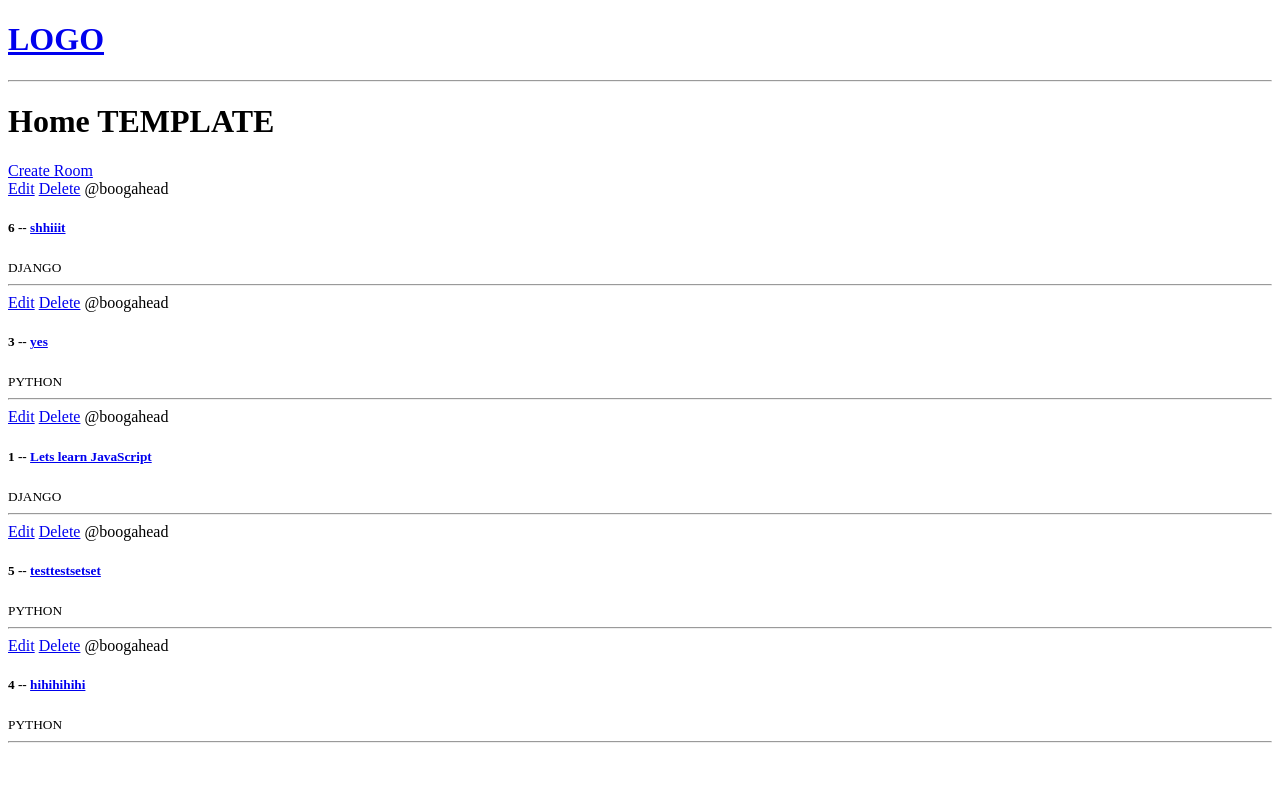
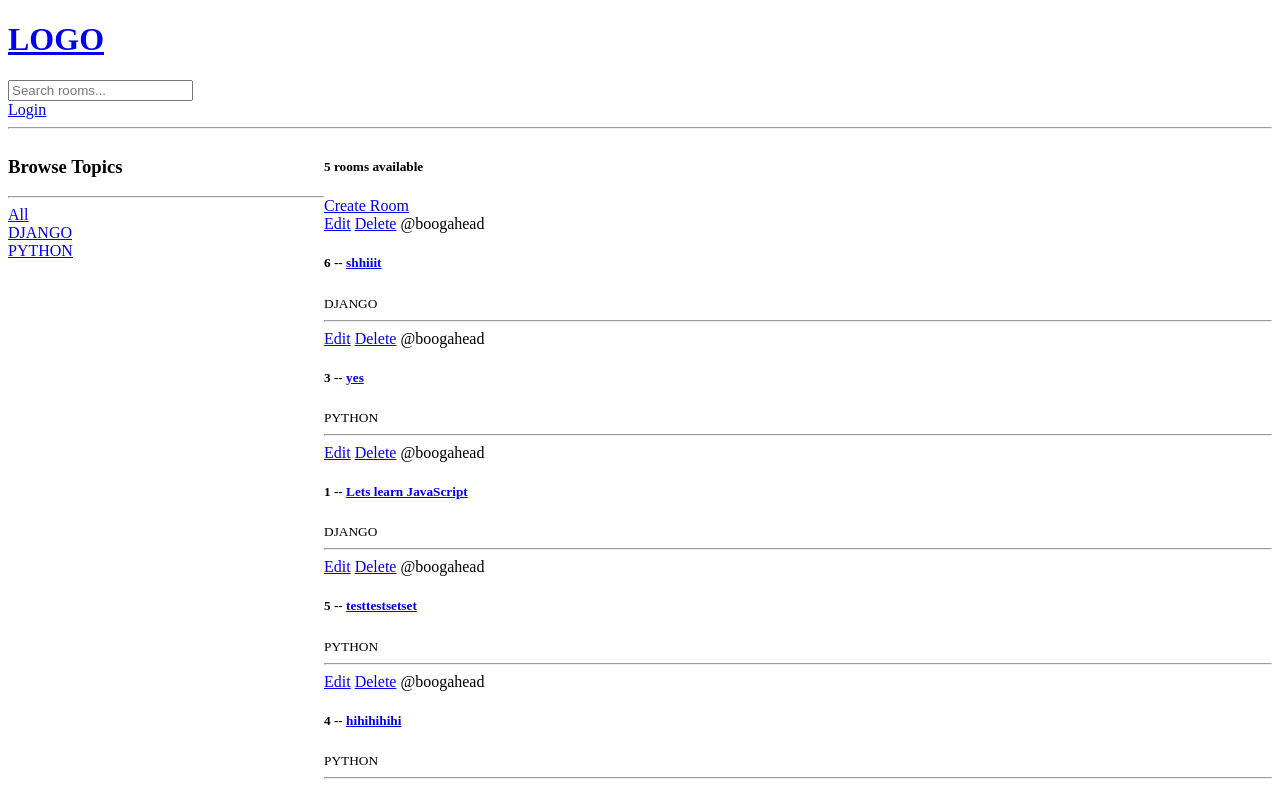
Before and after one commit to boogahead/django_mysite, a Django app: page / in a window 1280 px wide. Run offline with Django 4.2, Linux system fonts and the light colour scheme; data comes from the database, SQL or seed files in the repository; both versions use the stored data as it was after the commit.

Commit message:
user login

```diff
--- a/base/templates/base/home.html
+++ b/base/templates/base/home.html
@@ -1,11 +1,34 @@
 {% extends 'main.html' %}
 <!-- include navbar.html to show up on home.html-->
 {%block content%}
-<h1>Home TEMPLATE</h1>
-<div>
-    <a href="{% url 'create-room'%} ">Create Room</a>
+<style>
+    .home-container{
+        display: grid;
+        grid-template-columns: 1fr 3fr;
+    }
+</style>
+<!--<h1>Home TEMPLATE</h1>-->
+<div class="home-container">
+
     <div>
-       {% for room in rooms %}
+        <h3>Browse Topics</h3>
+        <hr>
+        <div>
+            <a href="{% url 'home' %}" >All</a> <!-- add topics to the ned of the link e.g. http://127.0.0.1:8000/?q=PYTHON-->
+        </div>
+
+       {% for topic in topics %}
+            <div>
+                <a href="{% url 'home' %}?q={{topic.name}}" >{{topic}}</a> <!-- add topics to the ned of the link e.g. http://127.0.0.1:8000/?q=PYTHON-->
+            </div>
+       {% endfor %}
+    </div>
+
+    <div>
+        <h5>{{room_count}} rooms available</h5>
+        <a href="{% url 'create-room'%} ">Create Room</a>
+        <div>
+            {% for room in rooms %}
             <div>
                 <a href="{% url 'update-room' room.id %}">Edit</a>
                 <a href="{% url 'delete-room' room.id %}">Delete</a>
@@ -14,7 +37,8 @@
                 <small>{{room.topic.name}}</small>
                 <hr>
             </div>
-        {%endfor%} <!--need to close for loops-->
+            {% endfor %} <!--need to close for loops-->
+        </div>
     </div>
 </div>
 {%endblock content%}
--- a/base/urls.py
+++ b/base/urls.py
@@ -3,7 +3,10 @@ from django.urls import path
 from . import views
 
 urlpatterns=[
+
     path('',views.home,name="home"),
+
+    path('login/',views.loginPage,name="Login"),
     path('room/<str:pk>/',views.room,name="room"),
     # ^  pass the id  now you can write like /room/777(id value)
     path('create-room/',views.createRoom,name="create-room"),
--- a/base/views.py
+++ b/base/views.py
@@ -1,7 +1,8 @@
 from django.shortcuts import render,redirect
-from .models import Room
+from .models import Room,Topic
 from django.http import HttpResponse
 from .forms import RoomForm
+from django.db.models import Q
 # Create your views here.
 #function / classes deals with what something people will see if they go to certain url
 
@@ -11,9 +12,24 @@ from .forms import RoomForm
 #    {'id':3,'name':'Frontend Developers'},
 #]
 
+def loginPage():
+    context={}
+    return render(request,'base/login_register.html',context)
+
 def home(request):
-    rooms=Room.objects.all # give all the rooms in the database
-    context={'rooms':rooms} #save the things you want to send in insi de the context variable
+    q= request.GET.get('q') if request.GET.get('q')!= None else '' # q is whatever we passed through te url if nothing passed in , just set as empty
+
+
+    rooms=Room.objects.filter(Q(topic__name__contains=q) |
+    Q(name__icontains=q) |
+    Q(description__icontains=q)
+    ) # give all the rooms in the database
+    #rooms=Room.objects.all()
+    topics=Topic.objects.all()
+
+    room_count=rooms.count()
+
+    context={'rooms':rooms,'topics':topics,'room_count':room_count} #save the things you want to send in insi de the context variable
     return render(request,'base/home.html',context) #the rooms[] is passed onto the 'home' page.
     #(templates folder inside base folder) base/home.html
 def room(request,pk): #can pass in dynamic value
--- a/templates/navbar.html
+++ b/templates/navbar.html
@@ -2,4 +2,8 @@
     <h1>LOGO</h1>
 </a>
 
+<form method="GET" action = "{% url 'home' %}">
+    <input type="text" name="q" placeholder="Search rooms..." />
+</form>
+<a href="{% url 'Login'%}">Login</a>
 <hr>
```
Also changed, not shown: base/templates/base/login_register.html (added, +17 -0 lines), db.sqlite3.
